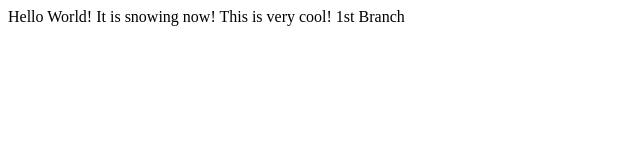
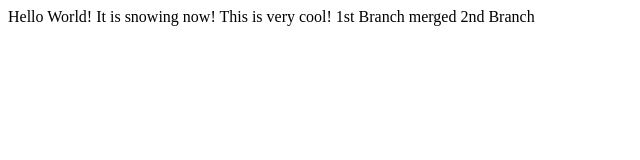
Before and after one commit to seancho/Hello-World, a plain HTML site: page index.html in a window 1280 px wide. Shown: the whole page, without its empty margins (0-640 px from the left). Drawn offline with Linux system fonts and the light colour scheme.

Commit message:
2nd branch edited

```diff
--- a/index.html
+++ b/index.html
@@ -7,6 +7,7 @@
 	Hello World!
 	It is snowing now!
 	This is very cool!
-	1st Branch
+	1st Branch merged
+	2nd Branch
 </body>
 </html>
```
